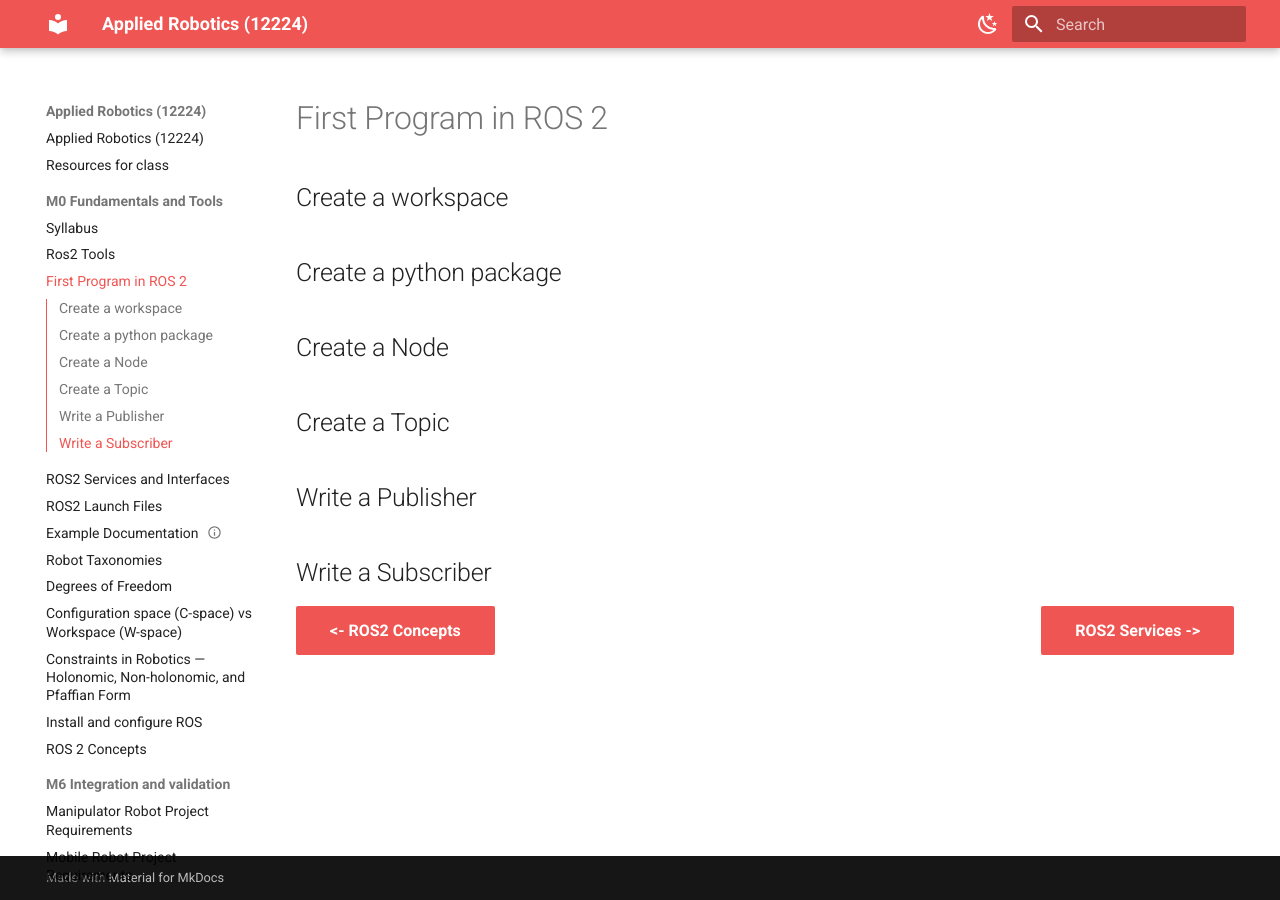
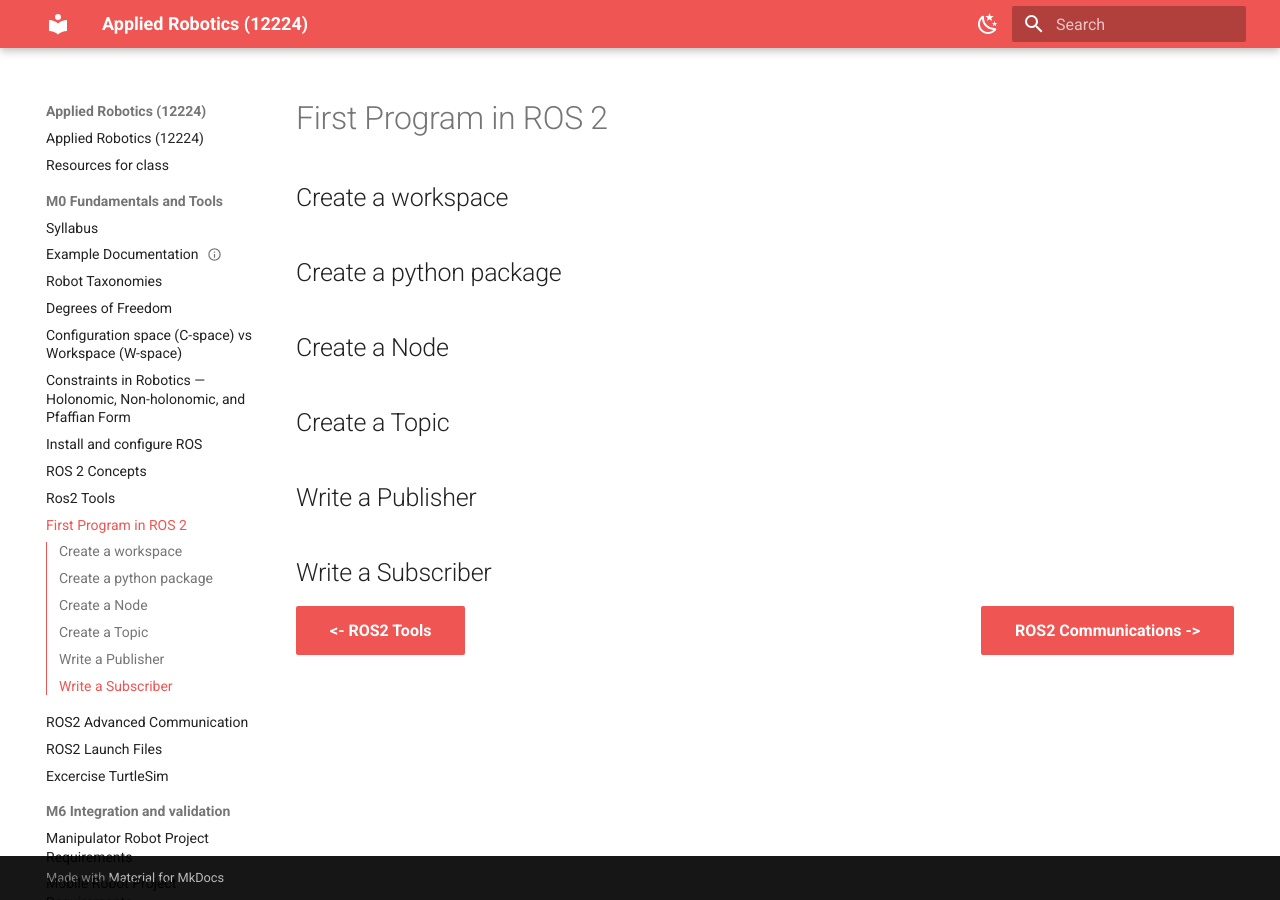
Before and after one commit to Gulden8ag/robotica_aplicada, an MkDocs documentation site: the page built from docs/M0_Fundamentals_and_Tools/T1_1.md, in a window 1280 px wide. Built offline with MkDocs 1.6.1 and Material for MkDocs 9.7.7, drawn with Linux system fonts in a browser that asks for light colours.

Commit message:
Finished M0 Structure

```diff
--- a/docs/M0_Fundamentals_and_Tools/T0_11.md
+++ b/docs/M0_Fundamentals_and_Tools/T1_1.md
@@ -15,6 +15,6 @@
 
 
 <div class="nav-row nav-row--before-after">
-    <a href="../T0_10" class="md-button md-button--primary"><- ROS2 Concepts</a>
-    <a href="../T0_12" class="md-button md-button--primary">ROS2 Services -></a>
+    <a href="../T0_10" class="md-button md-button--primary"><- ROS2 Tools</a>
+    <a href="../T0_12" class="md-button md-button--primary">ROS2 Communications -></a>
 </div>
--- /dev/null
+++ b/docs/M0_Fundamentals_and_Tools/T1_4.md
@@ -0,0 +1 @@
+# Excercise TurtleSim
```
Also changed, not shown: docs/M0_Fundamentals_and_Tools/T0_12.md (deleted, +0 -21 lines), docs/M0_Fundamentals_and_Tools/T0_13.md (deleted, +0 -3 lines), docs/M0_Fundamentals_and_Tools/T0_8.md (+2 -0 lines), docs/M0_Fundamentals_and_Tools/T1_2.md (added, +22 -0 lines), docs/M0_Fundamentals_and_Tools/T1_3.md (added, +14 -0 lines), docs/M0_Fundamentals_and_Tools/T1_0.md (renamed from docs/M0_Fundamentals_and_Tools/T0_10.md).
